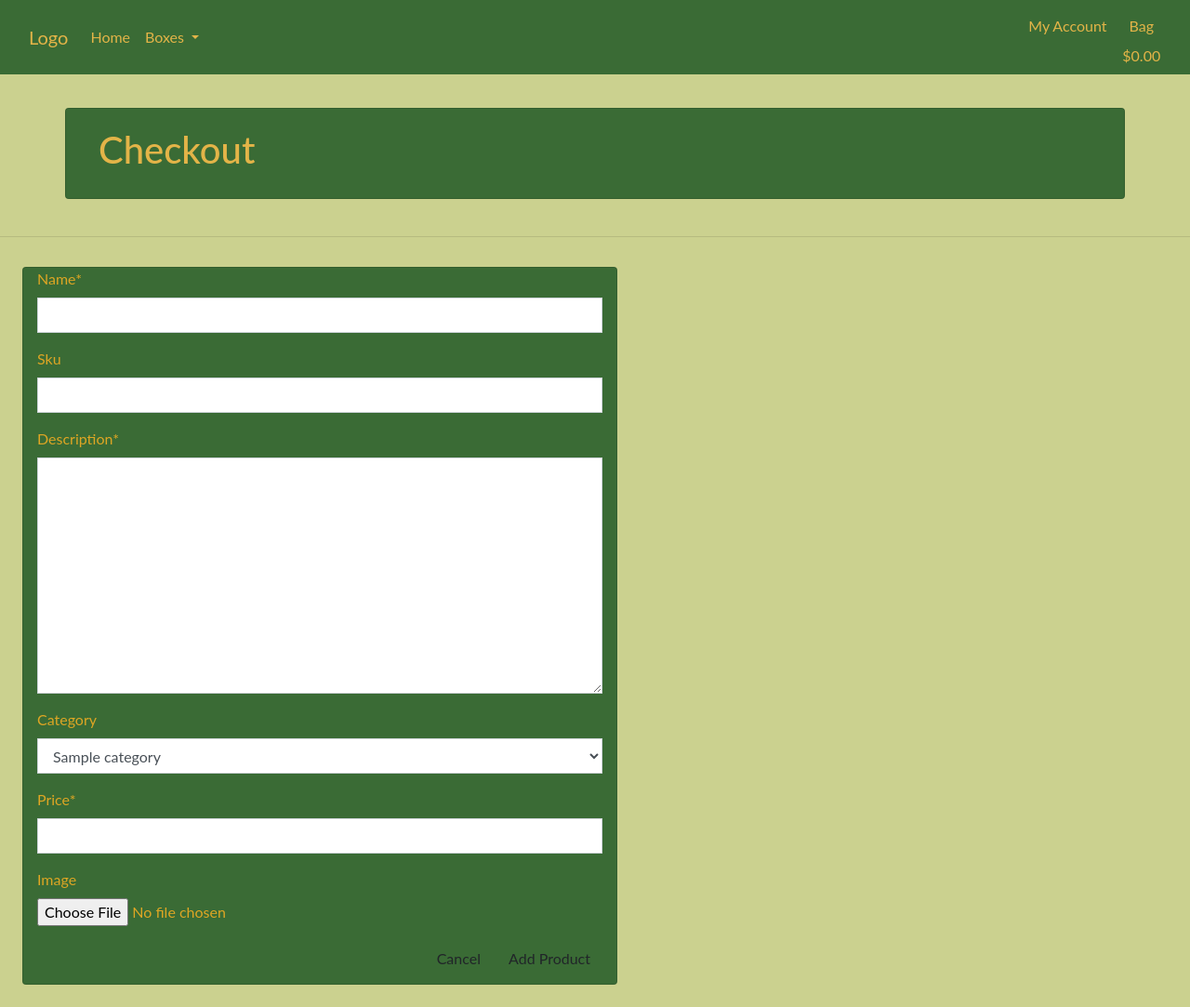
After one commit to Code-Institute-Submissions/MadeleineFrey-Project5_MayResub, a Django app: page /boxes/add/ in a window 1280 px wide. The commit adds this page. Shown: the whole page at 93% size. Run offline with Django 3.2, Linux system fonts and the light colour scheme; tables that the repository leaves empty hold one stand-in row (values such as "Sample post"); parts of the project's set-up code (start-up, migrations or seed data) failed here and were passed over; some libraries are stand-ins or nearby versions.

Commit message:
Finnish add boxes for admin

```diff
--- /dev/null
+++ b/boxes/templates/boxes/add_box.html
@@ -0,0 +1,44 @@
+{% extends "base.html" %}
+{% load static %}
+
+
+{% block page_header %}
+    <div class="container header-container">
+        <div class="row">
+            <div class="col"></div>
+        </div>
+    </div>
+{% endblock %}
+
+{% block content %}
+    <div class="overlay"></div>
+    <div class="container my-my {% if grand_total %} info-box-more {% else %}  {% endif %}">
+        <div class="row">
+            <div class="col card mb-4  mt-3 left info-box">
+                <div class="card-body ">
+                    <h1>Checkout</h1>
+                </div>
+            </div>
+        </div>
+    </div>
+    <div class="row">
+        <div class="col">
+            <hr>
+        </div>
+    </div>
+    <div class="row my-bag-bg">
+        <div class="col ">
+          <div class="col-12 col-md-6 card mb-4  mt-3 info-box ml-4">
+                <form method="POST" action="{% url 'add_box' %}" class="form mb-2" enctype="multipart/form-data">
+                    {% csrf_token %}
+                    {{ form | crispy }}
+                    <div class="text-right">
+                        <a class="btn btn-outline-black rounded-0" href="{% url 'boxes' %}">Cancel</a>
+                        <button class="btn btn-black rounded-0" type="submit">Add Product</button>
+                    </div>
+                </form>
+            </div>
+        </div>
+    </div>
+
+{% endblock %}
--- a/boxes/urls.py
+++ b/boxes/urls.py
@@ -3,5 +3,6 @@ from . import views
 
 urlpatterns = [
     path('', views.all_boxes, name='boxes'),
-    path('<box_id>', views.detail_box, name='box_detail'),
+    path('<int:box_id>/', views.detail_box, name='box_detail'),
+    path('add/', views.add_box, name='add_box'),
 ]
--- a/boxes/views.py
+++ b/boxes/views.py
@@ -1,5 +1,8 @@
-from django.shortcuts import render, get_object_or_404, redirect, reverse
+from django.shortcuts import render, redirect, reverse, get_object_or_404
+from django.contrib import messages
+
 from .models import Box, Category
+from .forms import BoxForm
 
 # Create your views here.
 
@@ -34,3 +37,23 @@ def detail_box(request, box_id):
     }
 
     return render(request, 'boxes/detail_box.html', context)
+
+def add_box(request):
+    """ Add a product to the store """
+    if request.method == 'POST':
+        form = BoxForm(request.POST, request.FILES)
+        if form.is_valid():
+            form.save()
+            messages.success(request, 'Successfully added product!')
+            return redirect(reverse('add_box'))
+        else:
+            messages.error(request, 'Failed to add product. Please ensure the form is valid.')
+    else:
+        form = BoxForm()
+
+    template = 'boxes/add_box.html'
+    context = {
+        'form': form,
+    }
+
+    return render(request, template, context)
--- a/templates/base.html
+++ b/templates/base.html
@@ -86,7 +86,7 @@
                   <div class="dropdown-menu border-0" aria-labelledby="user-options">
                       {% if request.user.is_authenticated %}
                           {% if request.user.is_superuser %}
-                              <a href="" class="dropdown-item">Product Management</a>
+                              <a href="{% url 'add_box' %}" class="dropdown-item">Product Management</a>
                           {% endif %}
                           <a href="{% url 'profile'%}" class="dropdown-item">My Profile</a>
                           <a href="{% url 'account_logout' %}" class="dropdown-item">Logout</a>
```
Also changed, not shown: profiles/views.py (+6 -3 lines).
